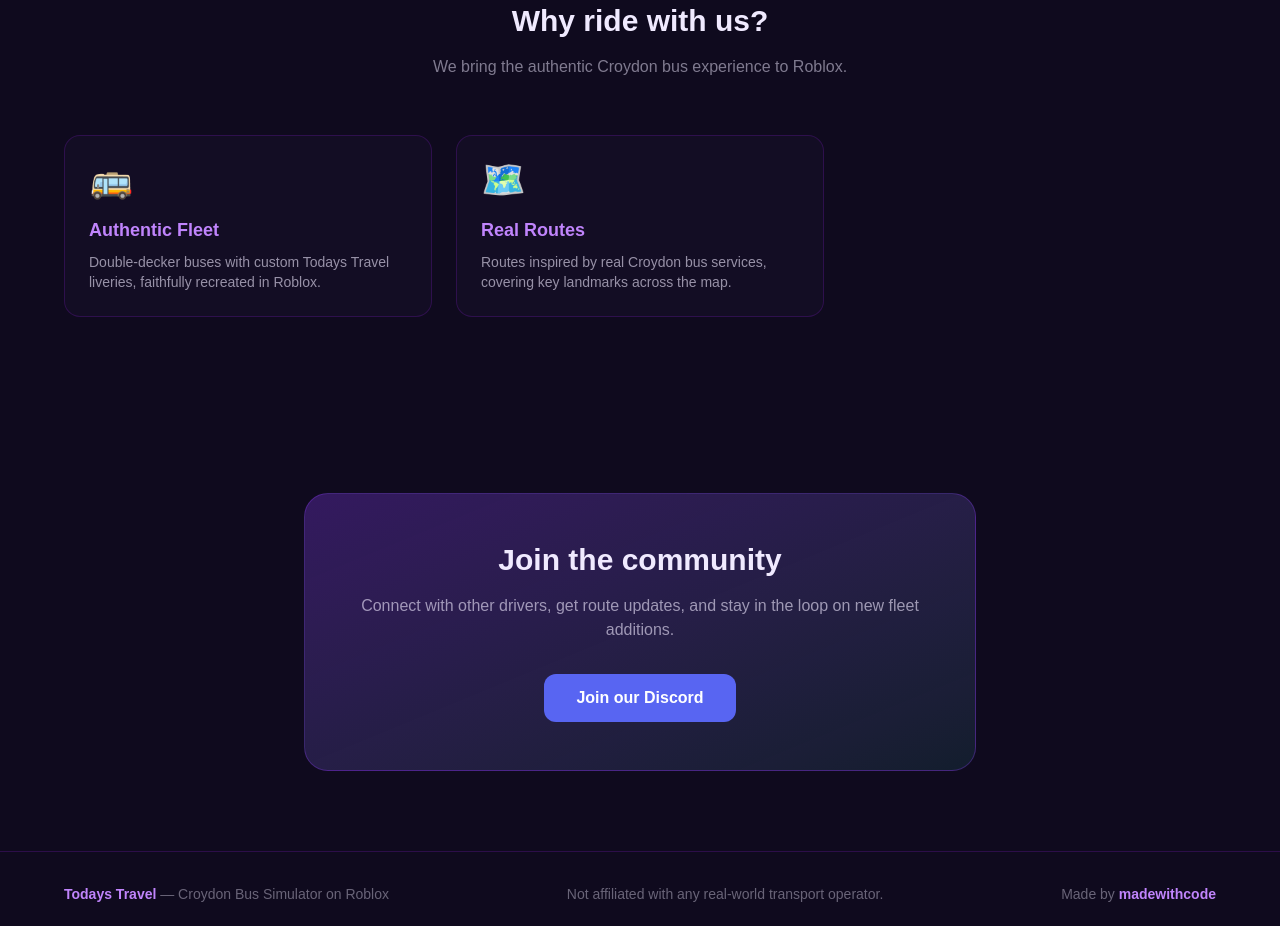
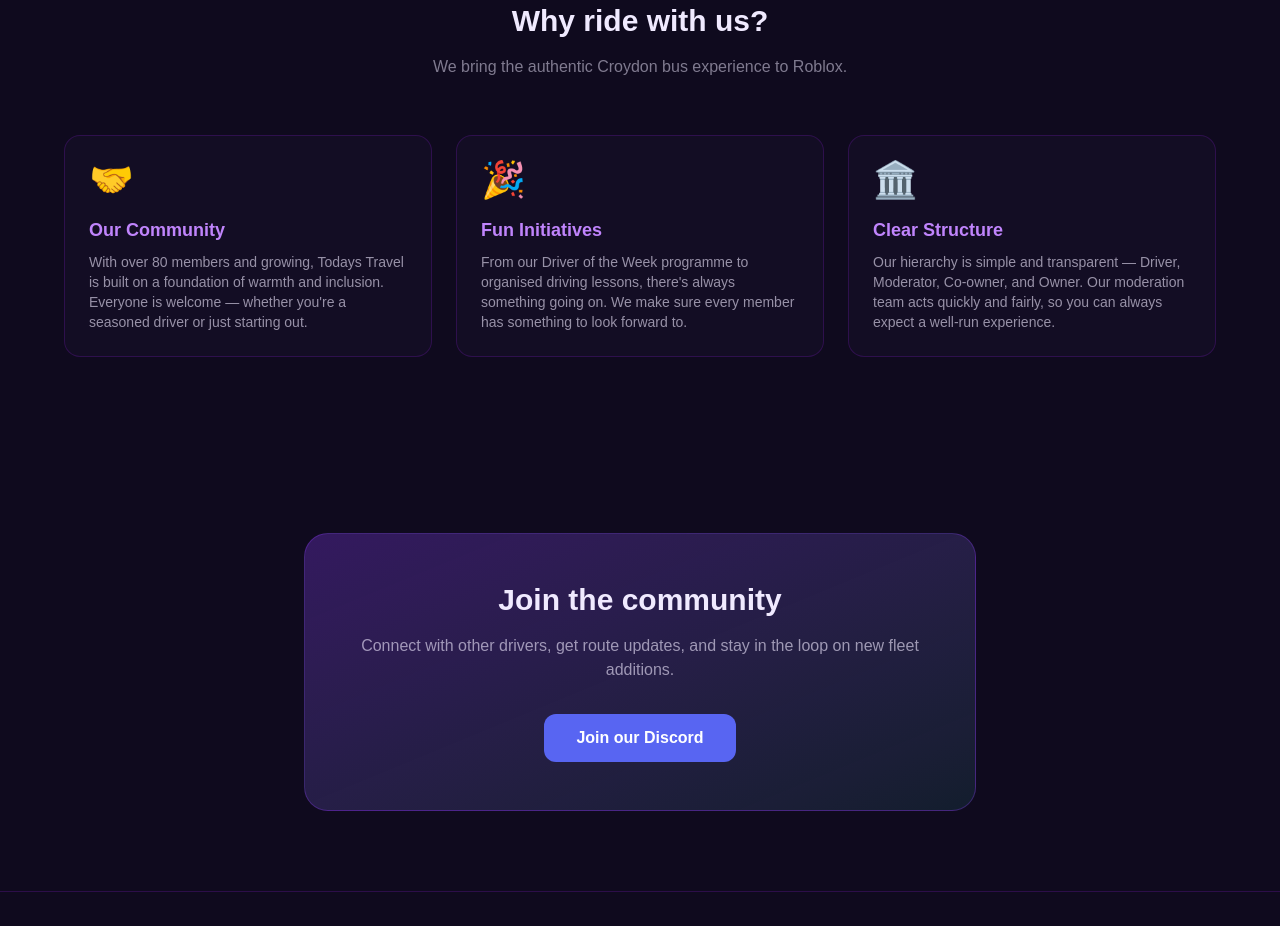
Before and after one commit to XPMaster4865/todays-travel, a Next.js app: page / in a window 1280 px wide. Shown: the part 1020-1946 px from the top of the page. Built offline with nearby package versions, Linux system fonts and the light colour scheme.

Commit message:
Update Why Ride With Us feature cards

```diff
--- a/app/page.tsx
+++ b/app/page.tsx
@@ -80,14 +80,19 @@ export default function Home() {
           <div className="grid md:grid-cols-3 gap-6">
             {[
               {
-                icon: "🚌",
-                title: "Authentic Fleet",
-                desc: "Double-decker buses with custom Todays Travel liveries, faithfully recreated in Roblox.",
+                icon: "🤝",
+                title: "Our Community",
+                desc: "With over 80 members and growing, Todays Travel is built on a foundation of warmth and inclusion. Everyone is welcome — whether you're a seasoned driver or just starting out.",
               },
               {
-                icon: "🗺️",
-                title: "Real Routes",
-                desc: "Routes inspired by real Croydon bus services, covering key landmarks across the map.",
+                icon: "🎉",
+                title: "Fun Initiatives",
+                desc: "From our Driver of the Week programme to organised driving lessons, there's always something going on. We make sure every member has something to look forward to.",
+              },
+              {
+                icon: "🏛️",
+                title: "Clear Structure",
+                desc: "Our hierarchy is simple and transparent — Driver, Moderator, Co-owner, and Owner. Our moderation team acts quickly and fairly, so you can always expect a well-run experience.",
               },
             ].map((f) => (
               <div
```
